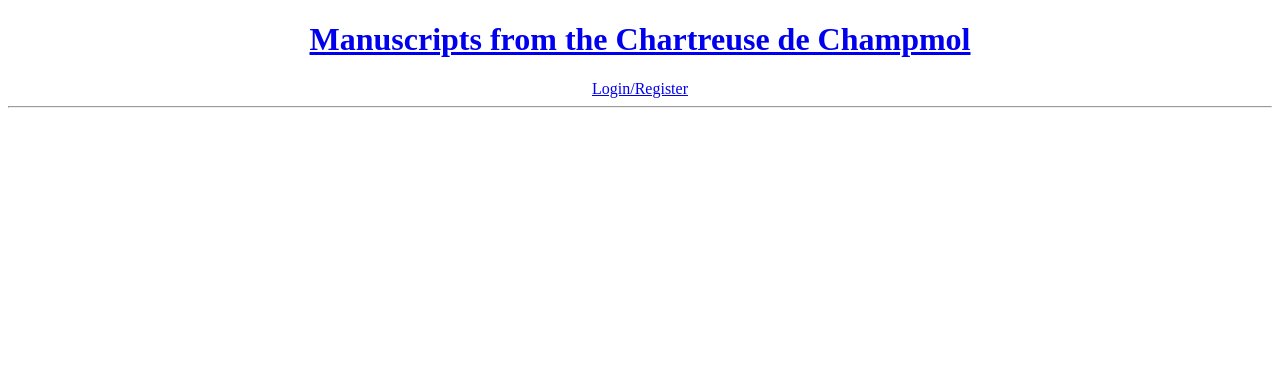
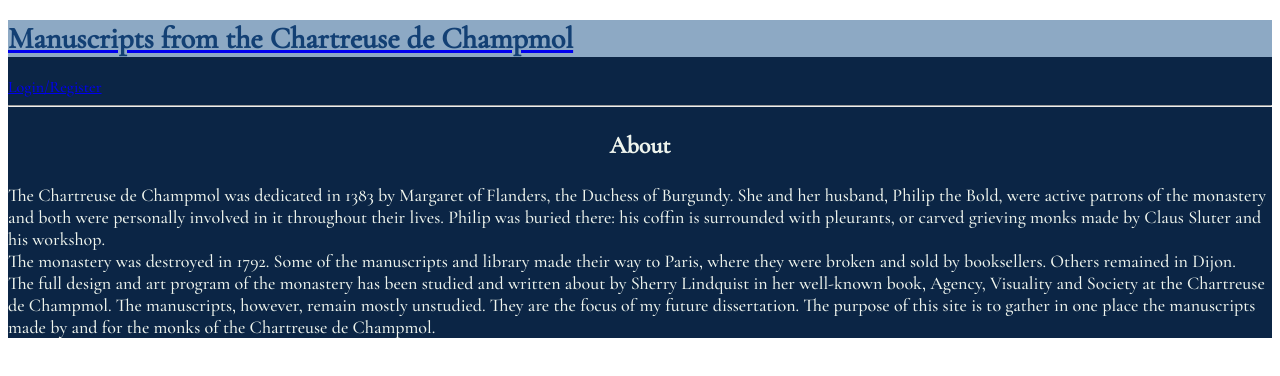
Before and after one commit to freyjawaru/champmol, a React (Create React App) app in the folder client/: page / in a window 1280 px wide. Shown: the top 376 px of the page. Built offline with nearby package versions, Linux system fonts and the light colour scheme; no server answers.

Commit message:
got rid of errors in main component

```diff
--- a/client/public/index.html
+++ b/client/public/index.html
@@ -10,6 +10,8 @@
       content="Web site created using create-react-app"
     />
     <link rel="apple-touch-icon" href="%PUBLIC_URL%/logo192.png" />
+    <link rel="preconnect" href="https://fonts.gstatic.com">
+<link href="https://fonts.googleapis.com/css2?family=Cormorant+Garamond:wght@500&display=swap" rel="stylesheet">
     <!--
       manifest.json provides metadata used when your web app is installed on a
       user's mobile device or desktop. See https://developers.google.com/web/fundamentals/web-app-manifest/
--- a/client/src/App.css
+++ b/client/src/App.css
@@ -1,3 +1,28 @@
-.App {
+p {
+  background-color: #0B2545;
+  color: #EEF4ED;
+  font-family: 'Cormorant Garamond', serif;
+  font-size: 18px;
+}
+h1 {
+ background-color: #8DA9C4;
+ color: #134074;
+ font-family: 'Cormorant Garamond', serif;
+ font-size: 30px;
+ text-decoration: none;
+
+}
+h3 {
+  background-color: #0B2545;
+  color: #EEF4ED;
+  font-family: 'Cormorant Garamond', serif;
+  font-size: 24px;
+  font-weight: bold;
   text-align: center;
 }
+.App {
+
+  background-color: #0B2545;
+  color: #EEF4ED;
+  font-family: 'Cormorant Garamond', serif;
+}
--- a/client/src/main/MainContainer/MainContainer.css
+++ b/client/src/main/MainContainer/MainContainer.css
@@ -0,0 +1,3 @@
+p {
+  background-color: #0B2545;
+}
--- a/client/src/main/MainContainer/MainContainer.jsx
+++ b/client/src/main/MainContainer/MainContainer.jsx
@@ -9,23 +9,23 @@ import ItemEdit from '../../components/ItemEdit/ItemEdit';
 import ItemDetail from '../../components/ItemDetail/ItemDetail';
 
 export default function MainContainer(props) {
-  const [Items, setItems] = useState([]);
-  const [Locations, setLocations] = useState([]);
+  const [items, setItems] = useState([]);
+  const [locations, setLocations] = useState([]);
   const { currentUser } = props;
   const history = useHistory();
 
   useEffect(() => {
     const fetchItems = async () => {
-      const ItemsList = await getAllItems();
-      setItems(ItemsList);
+      const itemsList = await getAllItems();
+      setItems(itemsList);
     }
     fetchItems();
   }, [])
 
   useEffect(() => {
     const fetchLocations = async () => {
-      const LocationsList = await getAllLocations();
-      setLocations(LocationsList);
+      const locationsList = await getAllLocations();
+      setLocations(locationsList);
     }
     fetchLocations();
   }, [])
@@ -33,7 +33,7 @@ export default function MainContainer(props) {
   const handleCreate = async (formData) => {
     const newItem = await postItem(formData);
     setItems(prevState => [...prevState, newItem]);
-    history.push('/Items');
+    history.push('/items');
   }
 
   const handleDelete = async (id) => {
@@ -43,42 +43,52 @@ export default function MainContainer(props) {
 
   const handleUpdate = async (id, formData) => {
     const updatedItem = await putItem(id, formData);
-    setItems(prevState => prevState.map((Item) => {
-      return Item.id === Number(id) ? updatedItem : Item
+    setItems(prevState => prevState.map((item) => {
+      return item.id === Number(id) ? updatedItem : item
     }));
-    history.push('/Items');
+    history.push('/items');
   }
 
   return (
+    <>
+      <h3>About</h3>
+      <p>The Chartreuse de Champmol was dedicated in 1383 by Margaret of Flanders, the Duchess of Burgundy. She and her husband, Philip the Bold, were active patrons of the monastery and both were personally involved in it throughout their lives. Philip was buried there: his coffin is surrounded with pleurants, or carved grieving monks made by Claus Sluter and his workshop.
+      <br />
+      The monastery was destroyed in 1792. Some of the manuscripts and library made their way to Paris, where they were broken and sold by booksellers. Others remained in Dijon.
+
+      <br />
+      The full design and art program of the monastery has been studied and written about by Sherry Lindquist in her well-known book, Agency, Visuality and Society at the Chartreuse de Champmol. The manuscripts, however, remain mostly unstudied. They are the focus of my future dissertation. The purpose of this site is to gather in one place the manuscripts made by and for the monks of the Chartreuse de Champmol.
+      </p>
     <Switch>
       {
         !currentUser &&
         <Redirect to='/' />
       }
-      <Route path='/Items/new'>
+      <Route path='/items/new'>
         <ItemCreate handleCreate={handleCreate} />
       </Route>
-      <Route path='/Items/:id/edit'>
+      <Route path='/items/:id/edit'>
         <ItemEdit
-          Items={Items}
+          items={items}
           handleUpdate={handleUpdate}
         />
       </Route>
-      <Route path='/Items/:id'>
-        <ItemDetail Locations={Locations} />
+      <Route path='/items/:id'>
+        <ItemDetail locations={locations} />
       </Route>
-      <Route path='/Items'>
+      <Route path='/items'>
         <Items
-          Items={Items}
+          items={items}
           currentUser={currentUser}
           handleDelete={handleDelete}
         />
       </Route>
-      <Route path='/Locations'>
+      <Route path='/locations'>
         <Locations
-          Locations={Locations}
+          locations={locations}
         />
       </Route>
-    </Switch>
+      </Switch>
+      </>
   )
 }
```
